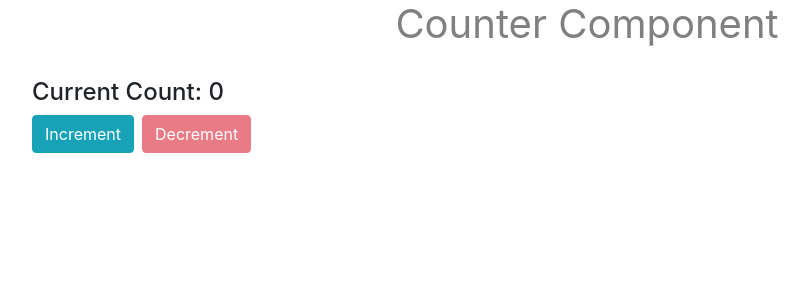
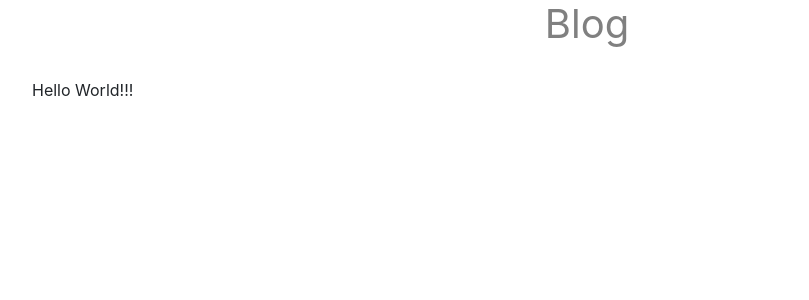
Before and after one commit to MarinaKam/IntroToReactRedux, a React (Create React App) app: page / in a window 1280 px wide. Shown: the top 300 px of the page, without its empty margins (53-862 px from the left). Built offline with nearby package versions, Linux system fonts and the light colour scheme.

Commit message:
Added folder - 07_blog

```diff
--- /dev/null
+++ b/src/07_blog/components/App/App.js
@@ -0,0 +1,18 @@
+import React, { Component, Fragment } from 'react';
+
+class App extends Component {
+    render() {
+        return(
+            <Fragment>
+                <section className='container'>
+                    <h1>Blog</h1>
+                </section>
+                <section className='container'>
+                    Hello World!!!
+                </section>
+            </Fragment>
+        );
+    }
+}
+
+export default App;
--- /dev/null
+++ b/src/07_blog/reducers/index.js
@@ -0,0 +1,7 @@
+import { combineReducers } from 'redux';
+
+
+
+export default combineReducers({
+
+});
--- a/src/index.js
+++ b/src/index.js
@@ -3,9 +3,9 @@ import ReactDOM from 'react-dom';
 import { Provider } from 'react-redux';
 import { createStore } from 'redux';
 import './index.css';
-import App from './06_counter_component/components/App/App';
+import App from './07_blog/components/App/App';
 import * as serviceWorker from './serviceWorker';
-import reducers from "./06_counter_component/reducers";
+import reducers from "./07_blog/reducers";
 
 const store = createStore(reducers);
 ReactDOM.render(
```
Also changed, not shown: src/07_blog/actions/index.js (added).
